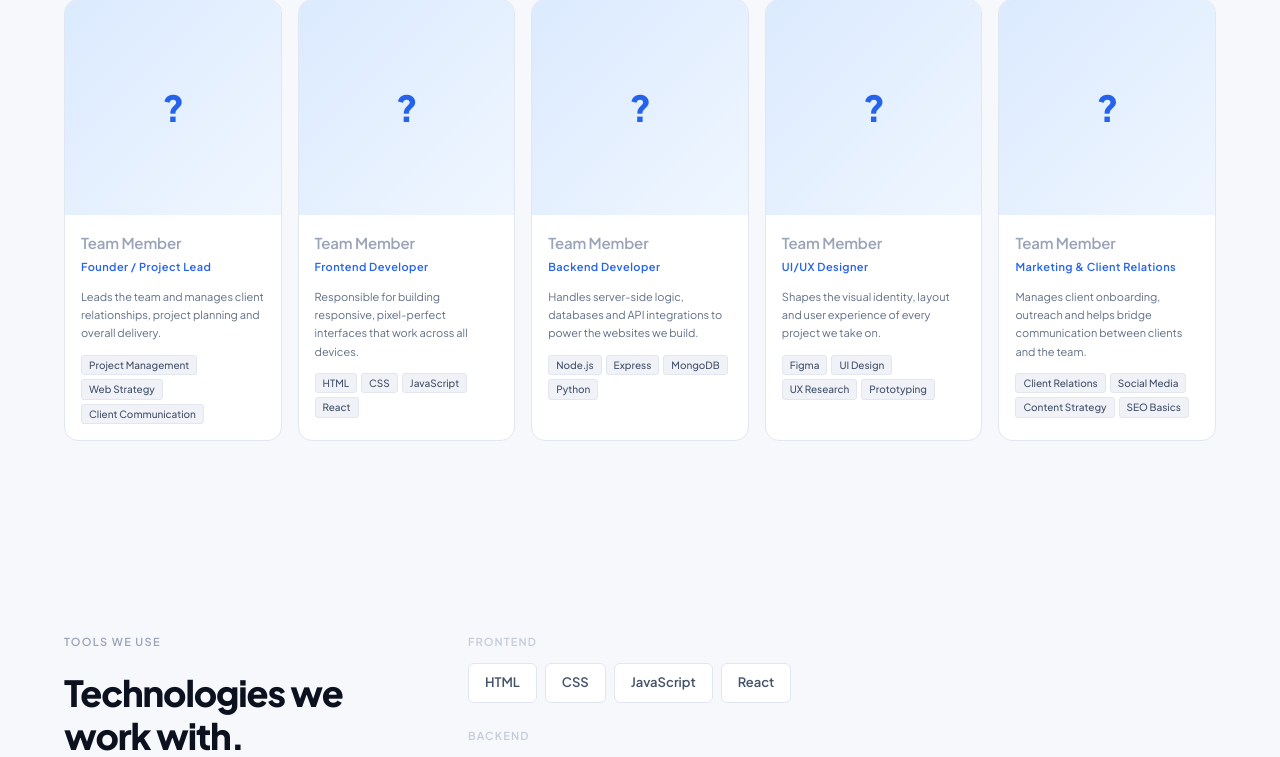
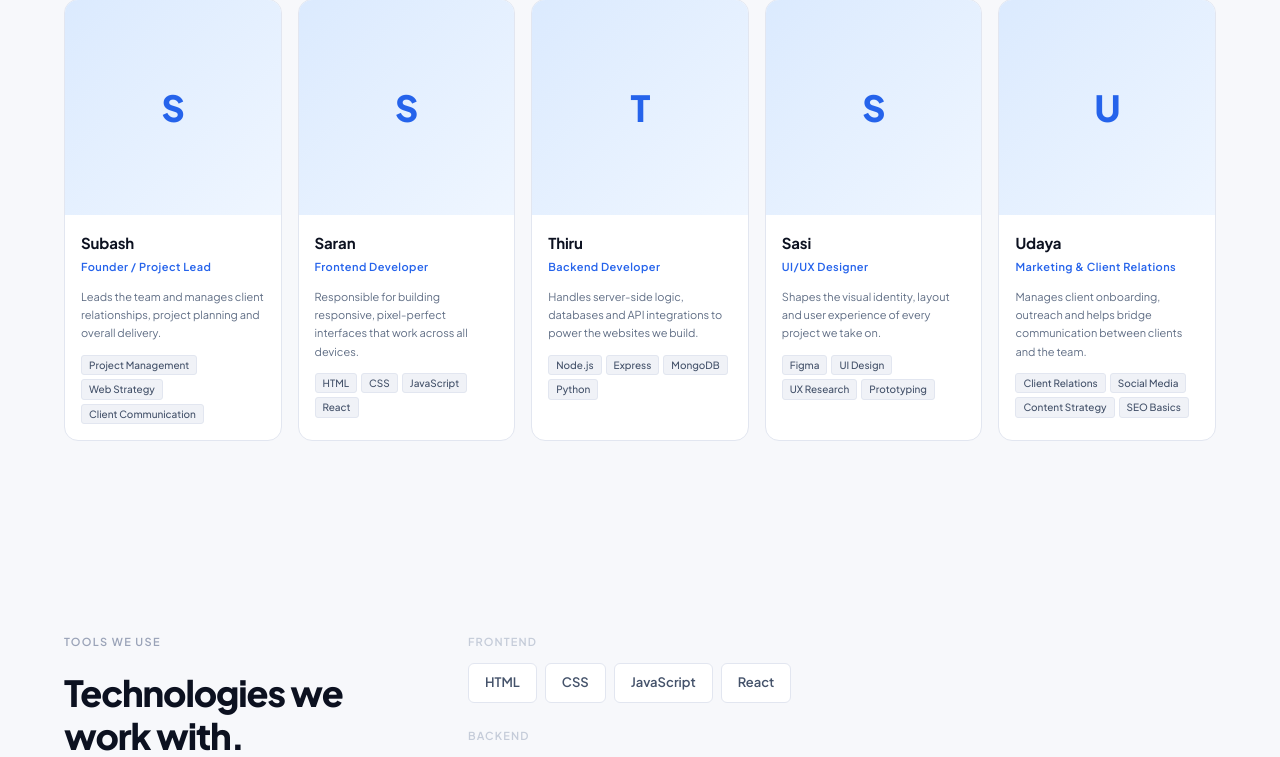
Before and after one commit to SUBASH-0908/GenWebZy, a React (Vite) app: page / in a window 1280 px wide. Shown: the part 7596-8353 px from the top of the page. Built offline with nearby package versions, Linux system fonts and the light colour scheme.

Commit message:
Add GenWebZy CMS portal, content management, and security updates

```diff
--- a/src/data/siteData.js
+++ b/src/data/siteData.js
@@ -102,7 +102,7 @@ export const DEMOS = [
 export const TEAM = [
   {
     id: "TEAM_MEMBER_01",
-    name: "TEAM_MEMBER_01",       // Replace with actual name
+    name: "Subash",       // Replace with actual name
     role: "Founder / Project Lead",
     bio: "Leads the team and manages client relationships, project planning and overall delivery.",
     skills: ["Project Management", "Web Strategy", "Client Communication"],
@@ -112,7 +112,7 @@ export const TEAM = [
   },
   {
     id: "TEAM_MEMBER_02",
-    name: "TEAM_MEMBER_02",
+    name: "Saran",
     role: "Frontend Developer",
     bio: "Responsible for building responsive, pixel-perfect interfaces that work across all devices.",
     skills: ["HTML", "CSS", "JavaScript", "React"],
@@ -122,7 +122,7 @@ export const TEAM = [
   },
   {
     id: "TEAM_MEMBER_03",
-    name: "TEAM_MEMBER_03",
+    name: "Thiru",
     role: "Backend Developer",
     bio: "Handles server-side logic, databases and API integrations to power the websites we build.",
     skills: ["Node.js", "Express", "MongoDB", "Python"],
@@ -132,7 +132,7 @@ export const TEAM = [
   },
   {
     id: "TEAM_MEMBER_04",
-    name: "TEAM_MEMBER_04",
+    name: "Sasi",
     role: "UI/UX Designer",
     bio: "Shapes the visual identity, layout and user experience of every project we take on.",
     skills: ["Figma", "UI Design", "UX Research", "Prototyping"],
@@ -142,7 +142,7 @@ export const TEAM = [
   },
   {
     id: "TEAM_MEMBER_05",
-    name: "TEAM_MEMBER_05",
+    name: "Udaya",
     role: "Marketing & Client Relations",
     bio: "Manages client onboarding, outreach and helps bridge communication between clients and the team.",
     skills: ["Client Relations", "Social Media", "Content Strategy", "SEO Basics"],
```
